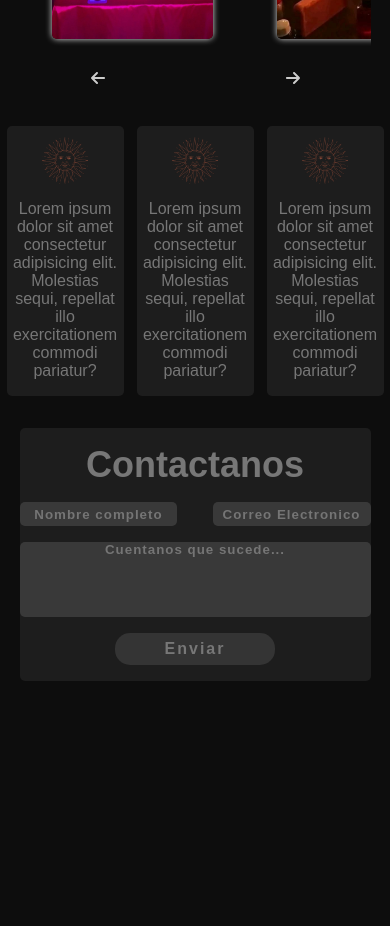
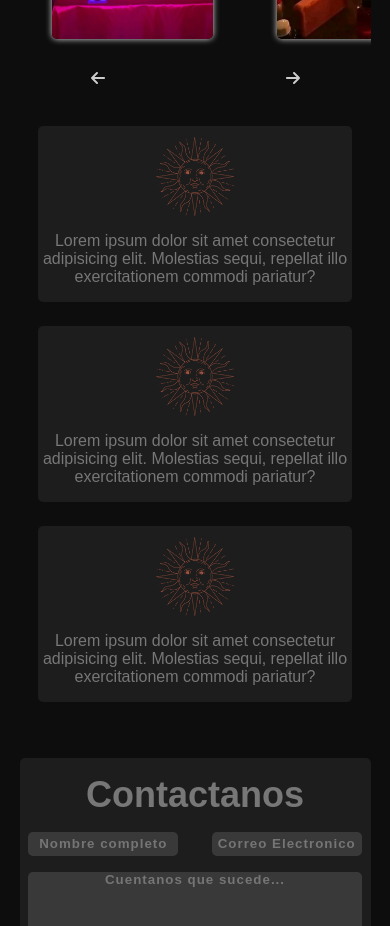
Before and after one commit to derwin9227/esoterismo, a React (Vite) app: page / in a window 390 px wide. Shown: the part 2440-3366 px from the top of the page. Before the commit the page ends 3169 px from the top, so only its background shows below. Built offline with nearby package versions, Linux system fonts and the light colour scheme; a web font is replaced by a local one.

Commit message:
modificando responsive a histories y contact

```diff
--- a/src/Components/contact/contact.scss
+++ b/src/Components/contact/contact.scss
@@ -90,3 +90,11 @@
         }
     }
 }
+
+@media (max-width: 420px){
+    .contact__form{
+        &-input, &-subject{
+            width: 95%;
+        }
+    }
+}
--- a/src/Components/histories/histories.scss
+++ b/src/Components/histories/histories.scss
@@ -2,9 +2,11 @@
 
 .histories{
     display: flex;
-    flex-direction: row;
-    text-align: center;
-    width: 100%;
+    //flex-direction: row;
+    //text-align: center;
+    //align-items: center;
+    margin: auto;
+    width: 95%;
     justify-content: space-around;
     color: $color-secondary;
     margin-top: 2rem;
@@ -15,7 +17,6 @@
         display: flex;
         flex-direction: column;
         width: 30%;
-
 
         img{
             height: 35%;
@@ -30,3 +31,22 @@
         }
     }
 }
+
+@media (max-width: 650px){
+    .histories{
+        flex-direction: column;
+        align-items: center;
+        //border: 1px solid white;
+        margin: 2rem auto;
+
+        .card{
+            width: 85%;
+            margin-bottom: 1.5rem;
+
+            img{
+                height: 60%;
+                width: 25%;
+            }
+        }
+    }
+}
```
